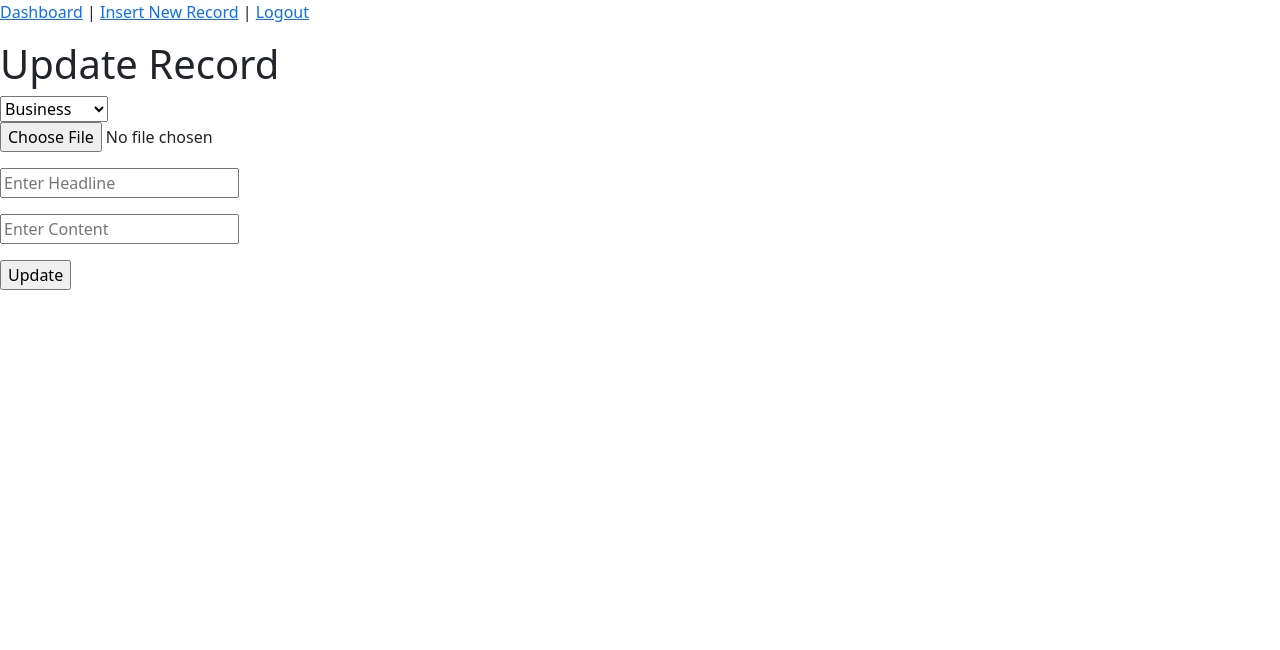
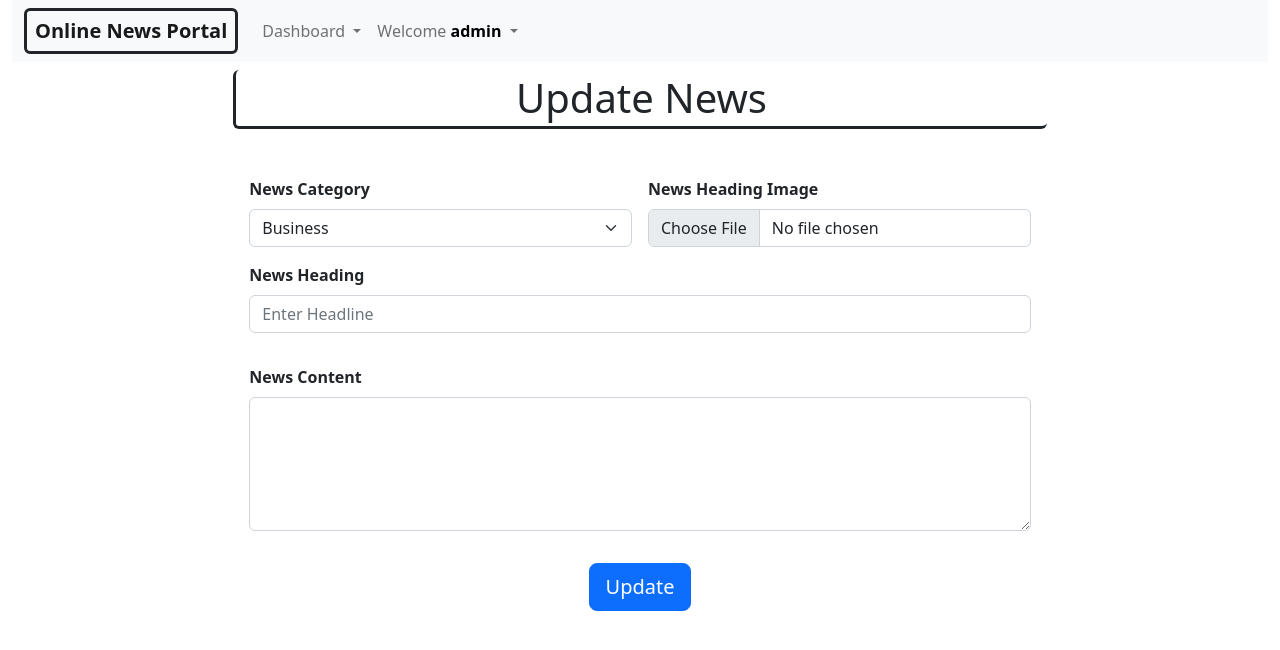
Before and after one commit to ShahadatAnik/Online-News-Portal--HTML-CSS-PHP-JS, a PHP site: page /admin/editData.php?id=1 in a window 1280 px wide. Shown: the top 650 px of the page. Run offline with PHP 8.4, Linux system fonts and the light colour scheme; the visitor is signed in with stand-in values (Sample User, id 1); data that the repository does not hold is empty.

Commit message:
design of home page and admin panel is done

```diff
--- a/admin/editData.php
+++ b/admin/editData.php
@@ -1,7 +1,7 @@
 <?php
-include('adminLogout.php');
+require "adminLogout.php";
 
-include "isAdmin.php";
+require "isAdmin.php";
 
 require "../db/db.php";
 
@@ -19,16 +19,74 @@ $row = mysqli_fetch_assoc($result);
 		<meta name="viewport" content="width=device-width, initial-scale=1.0">
 		<meta http-equiv="X-UA-Compatible" content="ie=edge">
 		<title>Edit News</title>
-		<link rel="stylesheet" href="../css/bootstrap.min.css" />
+		<!-- <link rel="stylesheet" href="../css/bootstrap.min.css" /> -->
+        <link href="https://cdn.jsdelivr.net/npm/bootstrap@5.2.0/dist/css/bootstrap.min.css" rel="stylesheet" integrity="sha384-gH2yIJqKdNHPEq0n4Mqa/HGKIhSkIHeL5AyhkYV8i59U5AR6csBvApHHNl/vI1Bx" crossorigin="anonymous">
+
 	</head>
 
 	<body>
-		<div class="form">
-			<p><a href="newsDashboard.php">Dashboard</a>
-				| <a href="insertData.php">Insert New Record</a>
-				| <a href="viewData.php?logout='1'">Logout</a></p>
-			<h1>Update Record</h1>
-			<?php
+        <div class="container-fluid">
+        <nav class="navbar navbar-expand-lg bg-light">
+				<div class="container-fluid ">
+					<a class="navbar-brand border border-dark border-3 rounded px-2" href="../index.php"><b>Online News Portal</b></a>
+					<button class="navbar-toggler" type="button" data-bs-toggle="collapse" data-bs-target="#navbarNavDropdown" aria-controls="navbarNavDropdown" aria-expanded="false" aria-label="Toggle navigation">
+						<span class="navbar-toggler-icon"></span>
+					</button>
+					<div class="collapse navbar-collapse" id="navbarNavDropdown">
+						<ul class="navbar-nav ml-auto">
+							<!-- <li class="nav-item">
+									<a class="nav-link active" aria-current="page" href="#">Home</a>
+								</li> -->
+							<?php
+if (isset($_SESSION["username"])) {
+    if ($_SESSION["username"] == "admin") { ?>
+							<li class="nav-item dropdown ">
+								<a class="nav-link dropdown-toggle " href="#" id="navbarDropdown" role="button" data-bs-toggle="dropdown" aria-expanded="false">
+									Dashboard
+								</a>
+								<ul class="dropdown-menu text-center" aria-labelledby="navbarDropdown">
+									<li><a class="dropdown-item" href="newsDashboard.php">View News</a></li>
+									<li><a class="dropdown-item" href="insertData.php">Insert News</a></li>
+								</ul>
+							</li>
+							<?php
+    }
+}
+if (isset($_SESSION["username"])) { ?>
+
+							<li class="nav-item dropdown">
+								<a class="nav-link dropdown-toggle" href="#" id="navbarDropdownMenuLink" role="button" data-bs-toggle="dropdown" aria-expanded="false">
+									Welcome <strong class="text-black"><?php echo $_SESSION["username"]; ?></strong>
+								</a>
+								<ul class="dropdown-menu bg-danger" aria-labelledby="navbarDropdownMenuLink">
+									<li><a class="dropdown-item bg-danger text-white fw-bold text-center" href="editData.php?logout='1'">logout</a></li>
+								</ul>
+							</li>
+							<?php
+}
+else { ?>
+							<li class="nav-item">
+								<a class="nav-link text-primary" href="../login.php">Login</a>
+							</li>
+
+							<?php
+}
+?>
+
+					</div>
+				</div>
+			</nav>
+            <div class="row">
+				<div class="col-2"></div>
+				<div class="col-8">
+					<h1 class="text-center m-2 mb-4 p-1 border border-dark border-3 border-top-0 border-end-0 rounded">Update News</h1>
+				</div>
+				<div class="col-2"></div>
+			</div>
+            <div class="row">
+				<div class="col-2"></div>
+				<div class="col-8">
+                <?php
 $status = "";
 if (isset($_POST["new"]) && $_POST["new"] == 1) {
     $id = $_REQUEST["id"];
@@ -53,23 +111,24 @@ if (isset($_POST["new"]) && $_POST["new"] == 1) {
 
     if (move_uploaded_file($tempName, $folder)) {
         $status = "Image uploaded successfully";
-        $status = "Image uploaded successfully";
     }
     else {
         $status = "Failed to upload image";
     }
-    $status = "Record Updated Successfully. </br></br>
-                <a href='newsDashboard.php'>View Updated Record</a>";
-    echo '<p style="color:#FF0000;">' . $status . "</p>";
+    $status = "</br></br>
+        <h3 class='text-success'>Record Updated Successfully</h3> </br></br>
+        <a href='newsDashboard.php' class='text-decoration-none border border-dark border-3 rounded px-2'>View Updated Record</a>";
+
+    echo "<div class='text-center fw-bold'>" . $status . "</div>";
 }
 else {
 ?>
-			<div>
-                <form method="post" action="" enctype="multipart/form-data">
-					<input type="hidden" name="new" value="1" />
-                    <select name="category">
-                            <?php
-    if ($row["category"] == "Business") {
+            <form class="row g-3 m-2 border-dark border-3 rounded px-2" name="form" method="post" action="" enctype="multipart/form-data">
+				<input type="hidden" name="new" value="1" />
+				<div class="col-md-6">
+					<label for="inputState" class="form-label fw-bold">News Category</label>
+					<select id="inputState" class="form-select"  name="category">
+                    <?php if ($row["category"] == "Business") {
         echo "<option value='Business' selected>Business</option>";
     }
     else {
@@ -100,22 +159,36 @@ else {
         echo "<option value='Technology'>Technology</option>";
     }
 ?>
-
-                    </select>
-					<p><input type="file" name="headIMG" placeholder="Enter Image" value="<?php echo $row["headIMG"]; ?>" required /></p>
-					<p><input type="text" name="headline" placeholder="Enter Headline" value="<?php echo $row["headline"]; ?>" required /></p>
-					<p><input type="text" name="content" placeholder="Enter Content" value="<?php echo $row["content"]; ?>" required /></p>
-
-					<p><input name="submit" type="submit" value="Update" /></p>
-				</form>
-				<?php
+					</select>
+				</div>
+				<div class="col-md-6">
+					<label for="formFile" class="form-label fw-bold">News Heading Image</label>
+					<input class="form-control" type="file" id="formFile" name="headIMG" value="<?php echo '../image/' . $row["headIMG"]; ?>">
+				</div>
+				<div class="col-md-12 mb-3">
+					<label for="exampleFormControlInput1" class="form-label fw-bold">News Heading</label>
+					<input type="text" class="form-control" id="exampleFormControlInput1" name="headline" placeholder="Enter Headline" value="<?php echo $row["headline"]; ?>" required>
+				</div>
+				<div class="col-md-12 mb-3">
+					<label for="exampleFormControlTextarea1" class="form-label fw-bold">News Content</label>
+					<textarea class="form-control" id="exampleFormControlTextarea1" rows="5" name="content" placeholder="Enter Content" required> <?php echo $row["content"]; ?> </textarea>
+				</div>
+				<div class="col-12 text-center">
+					<button id="liveAlertBtn" name="submit" type="submit" value="Update" class="btn btn-primary btn-lg">Update</button>
+				</div>
+			</form>
+            <?php
 }
 ?>
+				</div>
+				<div class="col-2"></div>
 			</div>
+
 		</div>
+        <script src="../js/jquery-3.5.1.slim.min.js" type="text/javascript"></script>
+		<script src="https://cdn.jsdelivr.net/npm/@popperjs/core@2.11.5/dist/umd/popper.min.js" integrity="sha384-Xe+8cL9oJa6tN/veChSP7q+mnSPaj5Bcu9mPX5F5xIGE0DVittaqT5lorf0EI7Vk" crossorigin="anonymous"></script>
+		<script src="https://cdn.jsdelivr.net/npm/bootstrap@5.2.0/dist/js/bootstrap.min.js" integrity="sha384-ODmDIVzN+pFdexxHEHFBQH3/9/vQ9uori45z4JjnFsRydbmQbmL5t1tQ0culUzyK" crossorigin="anonymous"></script>
+
 	</body>
-    <script src="../jquery-3.5.1.slim.min.js"/>
-		<script src="../popper.min.js"/>
-		<script src="../js/bootstrap.min.js"/>
 
 </html>
```
Also changed, not shown: admin/insertData.php (+26 -19 lines), admin/newsDashboard.php (+25 -11 lines), index.php (+70 -7 lines), news.php (added, +32 -0 lines), image/IMG_20220503_094813_Bokeh-02.jpg (added), image/Screenshot 2022-03-30 230604.png (added).
